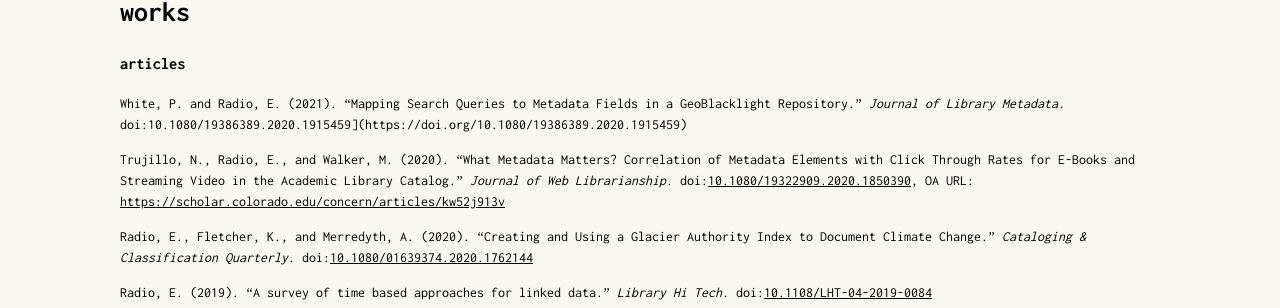
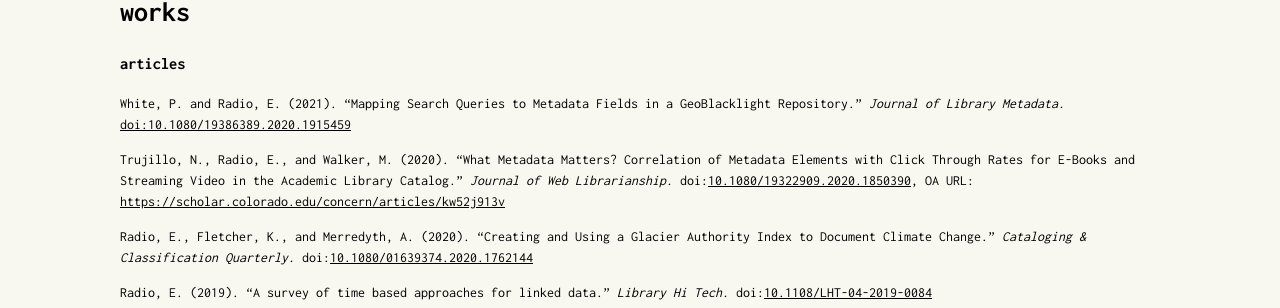
Before and after one commit to erikradio/erikradio.github.io, a Jekyll site: the page built from works.md, in a window 1280 px wide. Shown: the part 241-549 px from the top of the page. Built offline with Jekyll 4.4.1, drawn with Linux system fonts in a browser that asks for light colours.

Commit message:
Update works.md

```diff
--- a/works.md
+++ b/works.md
@@ -7,7 +7,7 @@
 
 ### articles
 
-White, P. and Radio, E. (2021). "Mapping Search Queries to Metadata Fields in a GeoBlacklight Repository." _Journal of Library Metadata._ doi:10.1080/19386389.2020.1915459](https://doi.org/10.1080/19386389.2020.1915459)
+White, P. and Radio, E. (2021). "Mapping Search Queries to Metadata Fields in a GeoBlacklight Repository." _Journal of Library Metadata._ [doi:10.1080/19386389.2020.1915459](https://doi.org/10.1080/19386389.2020.1915459)
 
 Trujillo, N., Radio, E., and Walker, M. (2020). "What Metadata Matters? Correlation of Metadata Elements with Click Through Rates for E-Books and Streaming Video in the Academic Library Catalog." _Journal of Web Librarianship._ doi:[10.1080/19322909.2020.1850390](https://doi.org/10.1080/19322909.2020.1850390), OA URL: [https://scholar.colorado.edu/concern/articles/kw52j913v](https://scholar.colorado.edu/concern/articles/kw52j913v)
 
```
